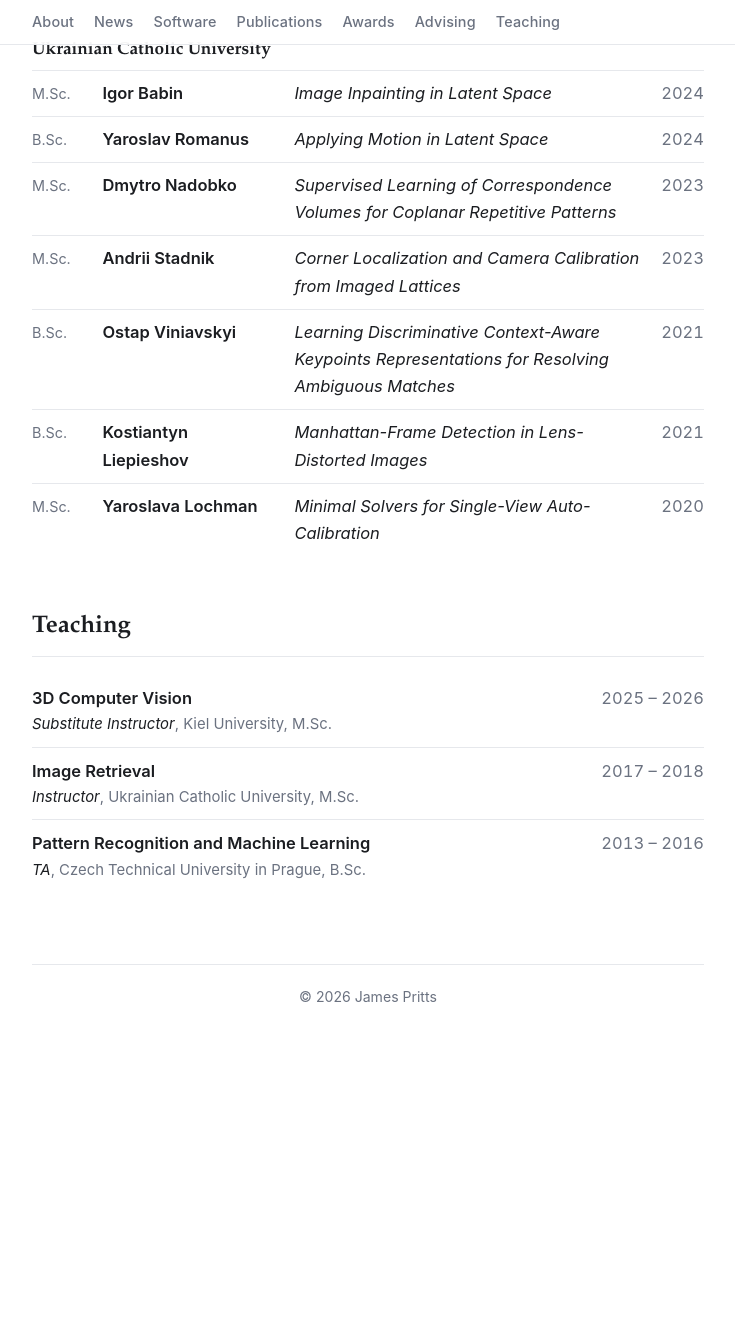
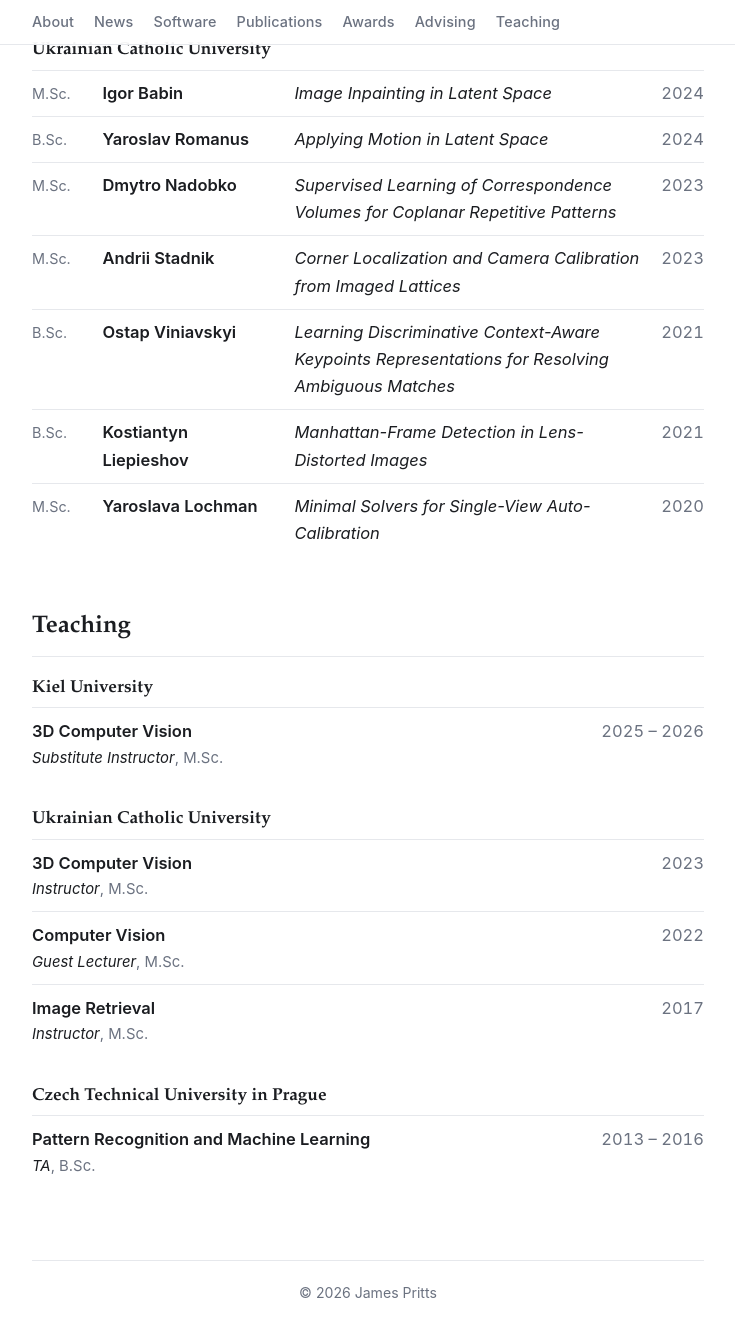
Before and after one commit to prittjam/prittjam.github.io, a Jekyll site: the page built from index.html, in a window 1280 px wide and 1400 px high, scrolled down 5343 px. Shown: the top 1337 px of the window, without its empty margins (272-1007 px from the left). Built offline with Jekyll 4.4.1, drawn with Linux system fonts in a browser that asks for light colours; before the commit the page ends 6447 px from its top, so only the background shows below that.

Commit message:
Teaching: group by institution; add UCU courses; update vitae PDF
Adds 3D Computer Vision (2023) and Computer Vision (2022) at UCU, and
dates Image Retrieval to 2017. Course rows are ruled like the advising
rows under each institution heading.

Co-Authored-By: Claude Opus 5.5 (1M context) <noreply@anthropic.com>

```diff
--- a/_data/teaching.yml
+++ b/_data/teaching.yml
@@ -1,17 +1,29 @@
-# Each course: course (the title), institution, level (M.Sc. / B.Sc.),
-# role, years. Dashes: – (en) between years.
-- course: 3D Computer Vision
-  institution: Kiel University
-  level: M.Sc.
-  role: Substitute Instructor
-  years: 2025 – 2026
-- course: Image Retrieval
-  institution: Ukrainian Catholic University
-  level: M.Sc.
-  role: Instructor
-  years: 2017 – 2018
-- course: Pattern Recognition and Machine Learning
-  institution: Czech Technical University in Prague
-  level: B.Sc.
-  role: TA
-  years: 2013 – 2016
+# Grouped by institution (most recent first). Each course: course (the
+# title), level (M.Sc. / B.Sc.), role, years. Within a group: newest first.
+# Dashes: – (en) between years.
+- institution: Kiel University
+  courses:
+    - course: 3D Computer Vision
+      level: M.Sc.
+      role: Substitute Instructor
+      years: 2025 – 2026
+- institution: Ukrainian Catholic University
+  courses:
+    - course: 3D Computer Vision
+      level: M.Sc.
+      role: Instructor
+      years: 2023
+    - course: Computer Vision
+      level: M.Sc.
+      role: Guest Lecturer
+      years: 2022
+    - course: Image Retrieval
+      level: M.Sc.
+      role: Instructor
+      years: 2017
+- institution: Czech Technical University in Prague
+  courses:
+    - course: Pattern Recognition and Machine Learning
+      level: B.Sc.
+      role: TA
+      years: 2013 – 2016
--- a/css/style.css
+++ b/css/style.css
@@ -355,10 +355,9 @@ details.pub-more[open] > summary { font-weight: 600; }
   .advisees .thesis { grid-column: 2 / -1; grid-row: 2; }
 }
 
-/* teaching: one row per course, ruled like the advising rows */
+/* teaching: one row per course, ruled like the advising rows; institution is the group heading */
 .courses { list-style: none; margin: 0; padding: 0; }
-.courses li { padding: 10px 0; border-bottom: 1px solid var(--border); }
-.courses li:last-child { border-bottom: none; }
+.courses li { padding: 10px 0; border-top: 1px solid var(--border); }
 .courses p { margin: 0; }
 .courses .head { display: flex; align-items: baseline; justify-content: space-between; gap: 14px; }
 .courses .name { font-weight: 600; }
--- a/index.html
+++ b/index.html
@@ -104,12 +104,15 @@ layout: default
       <!-- ================= TEACHING ================= -->
       <section id="teaching">
         <h2>Teaching</h2>
+        {%- for g in site.data.teaching %}
+        <h3 class="subhead">{{ g.institution }}</h3>
         <ul class="courses">
-          {%- for c in site.data.teaching %}
+          {%- for c in g.courses %}
           <li>
             <p class="head"><span class="name">{{ c.course }}</span><span class="year">{{ c.years }}</span></p>
-            <p class="meta"><em>{{ c.role }}</em>, {{ c.institution }}, {{ c.level }}</p>
+            <p class="meta"><em>{{ c.role }}</em>, {{ c.level }}</p>
           </li>
           {%- endfor %}
         </ul>
+        {%- endfor %}
       </section>
```
Also changed, not shown: 1 other file.
